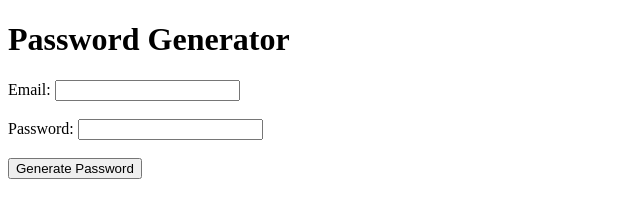
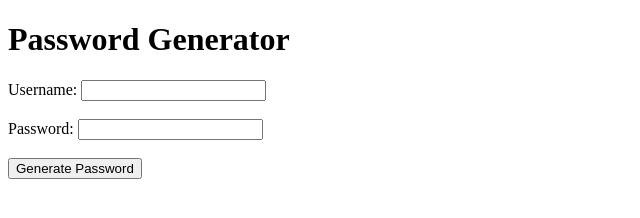
Before and after one commit to rovennnn/projectP, a plain HTML site: page index.html in a window 1280 px wide. Shown: the full height of the page, 0-640 px from the left. Drawn offline with Linux system fonts and the light colour scheme.

Commit message:
Update index.html

```diff
--- a/index.html
+++ b/index.html
@@ -8,8 +8,8 @@
 <body>
     <h1>Password Generator</h1>
     <form id="passwordForm">
-        <label for="email">Email:</label>
-        <input type="email" id="email" name="email" required><br><br>
+        <label for="username">Username:</label>
+        <input type="username" id="username" name="username" required><br><br>
         <label for="password">Password:</label>
         <input type="text" id="password" readonly><br><br>
         <button type="button" onclick="generatePassword()">Generate Password</button>
```
